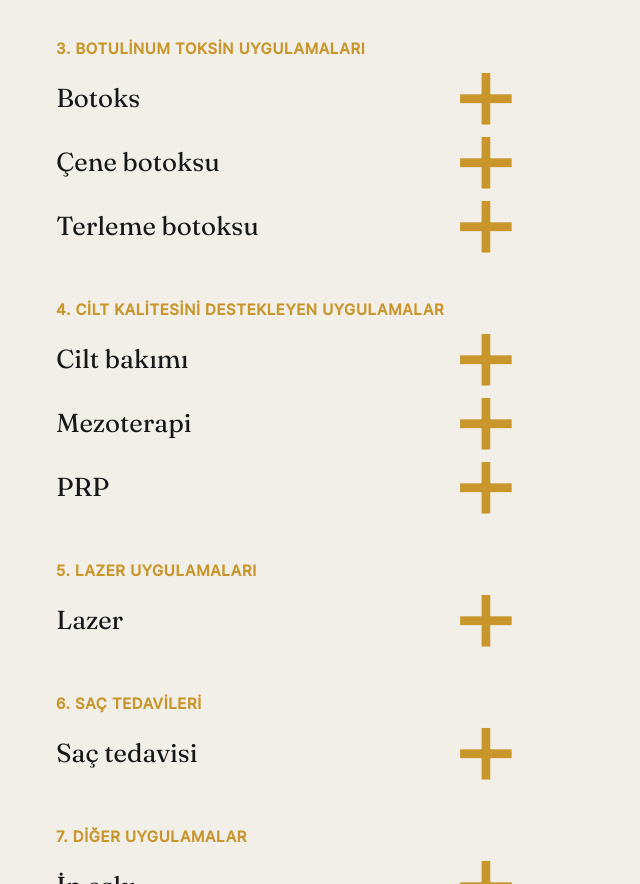
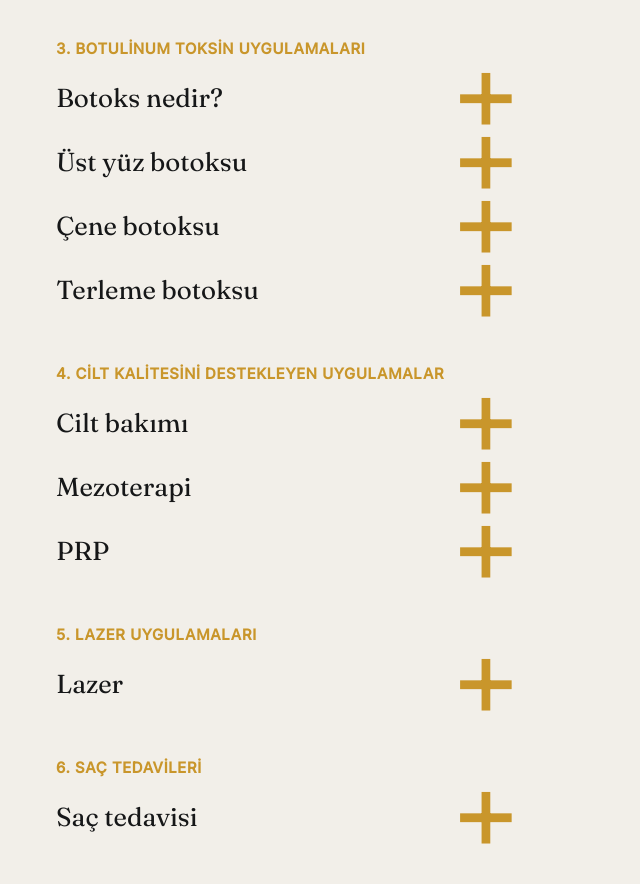
Before and after one commit to tolgaarpa/irsat-yasar, a plain HTML site: page index.html in a window 1280 px wide. Shown: the part 1875-2759 px from the top of the page, without its empty margins (0-640 px from the left). Drawn offline with Linux system fonts and the light colour scheme.

Commit message:
Botoks: 4 uygulama

```diff
--- a/index.html
+++ b/index.html
@@ -177,9 +177,10 @@ footer a.ik{display:inline-flex;align-items:center;gap:10px}footer a.ik svg{widt
         <li><details><summary data-g="19"><b>Nazolabial ve marionette dolgusu</b><i aria-hidden="true">+</i><span>Gülme çizgileri ve ağız köşesi çizgileri</span></summary><p><b>Nedir?</b> Burun kanadından ağız köşesine inen nazolabial çizgi ile ağız köşesinden çeneye inen marionette çizgilerinin dolgu ile yumuşatılmasıdır.</p><p><b>Neden oluşur?</b> Yaşla birlikte orta yüzdeki hacim azalır ve doku aşağı doğru iner; bu çizgiler derinleşir, yüze yorgun ya da küskün bir ifade verebilir.</p><p><b>Nasıl uygulanır?</b> Çoğu zaman yalnızca çizgiyi doldurmak yerine elmacık desteğiyle birlikte planlanır; böylece daha doğal bir sonuç elde edilir.</p><p><b>Etkisi ne kadar sürer?</b> Genellikle dokuz ay ile bir yıl arasıdır.</p></details></li>
         <li><details><summary data-g="21"><b>Sıvı yüz germe</b><i aria-hidden="true">+</i><span>Ameliyatsız, bütüncül toparlanma</span></summary><p><b>Nedir?</b> Yüzün birkaç bölgesine planlı şekilde dolgu uygulanarak ameliyat yapmadan sarkma görünümünün azaltılmasıdır.</p><p><b>Hangi bölgeler ele alınır?</b> Genellikle elmacık, şakak, çene ucu, çene hattı ve gerekirse nazolabial bölge birlikte değerlendirilir.</p><p><b>Kimler için uygundur?</b> Ameliyat istemeyen, hafif ve orta derecede sarkması olan kişiler için. İleri sarkmada cerrahi seçenekler konuşulur.</p><p><b>Etkisi ne kadar sürer?</b> Kullanılan ürünlere göre bir ila iki yıl. Uygulama aynı gün yapılır, günlük yaşama kısa sürede dönülür.</p></details></li>
         <li class="kat">3. Botulinum toksin uygulamaları</li>
-        <li><details><summary data-g="2"><b>Botoks</b><i aria-hidden="true">+</i><span>Mimik çizgilerinde denge · alın, kaş arası, göz çevresi</span></summary><p>Mimik kaslarının neden olduğu çizgilerde, kasın aşırı çalışmasını dengelemeye yönelik bir uygulama. Amaç ifadeyi silmek değil, yüzü daha dinlenmiş göstermek.</p></details></li>
-        <li><details><summary data-g="2"><b>Çene botoksu</b><i aria-hidden="true">+</i><span>Çiğneme kasında küçülme, daha ince alt yüz</span></summary><p>Çene botoksu, çiğneme kasına (masseter) yapılan botulinum toksin uygulamasıdır. Bu kas fazla geliştiğinde alt yüz köşeli ve geniş görünür; kas gevşeyince yüz hattı incelir.</p><p>Gece diş sıkma ve gıcırdatma şikâyetlerinde de rahatlama sağlayabilir. Etki birkaç haftada belirginleşir ve ortalama dört ila altı ay sürer; süre kişiden kişiye değişir.</p></details></li>
-        <li><details><summary data-g="2"><b>Terleme botoksu</b><i aria-hidden="true">+</i><span>Koltuk altı, el ve ayakta aşırı terleme</span></summary><p>Aşırı terleme (hiperhidroz), özellikle koltuk altı, avuç içi ve ayak tabanında günlük yaşamı zorlaştırabilir. Bu bölgelere yapılan botulinum toksin uygulaması, ter bezlerine giden sinir uyarısını geçici olarak azaltır.</p><p>Etki genellikle birkaç gün içinde başlar ve ortalama altı ay ile bir yıl arasında sürer. Uygulama ince iğnelerle, kısa sürede yapılır.</p></details></li>
+        <li><details><summary data-g="2"><b>Botoks nedir?</b><i aria-hidden="true">+</i><span>Kas hareketini geçici olarak azaltan uygulama</span></summary><p><b>Nedir?</b> Botoks, botulinum toksininin çok küçük dozlarda kasa uygulanmasıdır. Sinirden kasa giden uyarıyı geçici olarak azaltır; kas daha az kasıldığı için mimik çizgileri yumuşar.</p><p><b>Nasıl uygulanır?</b> İnce iğnelerle, belirlenen noktalara birkaç dakikada yapılır. Genellikle anestezi gerekmez, sonrasında günlük yaşama hemen dönülür.</p><p><b>Etkisi ne zaman başlar, ne kadar sürer?</b> Etki üç ila beş günde başlar, iki hafta civarında tamamlanır ve ortalama dört ila altı ay sürer.</p><p><b>Kimlere uygulanmaz?</b> Hamilelik ve emzirme döneminde, bazı kas ve sinir hastalıklarında ve uygulama bölgesinde enfeksiyon varken yapılmaz.</p></details></li>
+        <li><details><summary data-g="2"><b>Üst yüz botoksu</b><i aria-hidden="true">+</i><span>Alın, kaş arası ve göz çevresi çizgileri</span></summary><p><b>Nedir?</b> Alındaki yatay çizgiler, kaş arasındaki dikey çizgiler ve göz kenarındaki kaz ayakları için yapılan botoks uygulamasıdır.</p><p><b>Ne sağlar?</b> Yüz daha dinlenmiş görünür; doğru dozla ifade korunur, yüz donuk durmaz. Kaşlarda hafif bir kalkma etkisi de sağlanabilir.</p><p><b>Etkisi ne kadar sürer?</b> Ortalama dört ila altı ay. Düzenli uygulamalarda çizgilerin derinleşmesi yavaşlar.</p><p><b>Sonrasında nelere dikkat edilir?</b> İlk birkaç saat uzanmamak, bölgeye masaj yapmamak ve ilk gün yoğun spordan kaçınmak önerilir.</p></details></li>
+        <li><details><summary data-g="2"><b>Çene botoksu</b><i aria-hidden="true">+</i><span>Çiğneme kasında küçülme, daha ince alt yüz</span></summary><p><b>Nedir?</b> Çiğneme kasına (masseter) yapılan botoks uygulamasıdır. Fazla gelişmiş kas gevşeyip küçüldükçe alt yüz incelir, köşeli görünüm yumuşar.</p><p><b>Diş sıkmaya etkisi var mı?</b> Gece diş sıkma ve gıcırdatmaya bağlı çene ağrısında rahatlama sağlayabilir.</p><p><b>Etkisi ne zaman görülür?</b> Kasın küçülmesi birkaç haftada belirginleşir; şekil değişikliği dört ila altı haftada netleşir.</p><p><b>Etkisi ne kadar sürer?</b> Ortalama dört ila altı ay; tekrarlanan uygulamalarla süre uzayabilir.</p></details></li>
+        <li><details><summary data-g="2"><b>Terleme botoksu</b><i aria-hidden="true">+</i><span>Koltuk altı, el ve ayakta aşırı terleme</span></summary><p><b>Nedir?</b> Aşırı terlemenin (hiperhidroz) olduğu bölgelere yapılan botoks uygulamasıdır. Ter bezlerine giden sinir uyarısını geçici olarak azaltır.</p><p><b>Hangi bölgelere uygulanır?</b> En sık koltuk altı, avuç içi ve ayak tabanı.</p><p><b>Etkisi ne kadar sürer?</b> Birkaç gün içinde başlar, ortalama altı ay ile bir yıl arasında sürer.</p><p><b>Uygulama nasıl yapılır?</b> Bölgeye çok sayıda ince iğne ile yapılır, yaklaşık yarım saat sürer; avuç içinde uyuşturucu krem kullanılabilir.</p></details></li>
         <li class="kat">4. Cilt kalitesini destekleyen uygulamalar</li>
         <li><details><summary data-g="2"><b>Cilt bakımı</b><i aria-hidden="true">+</i><span>Doku ve ton, cilt tipine göre</span></summary><p>Cildin esnekliği ve tonu için, cilt tipine göre planlanan bakım uygulamaları.</p></details></li>
         <li><details><summary data-g="2"><b>Mezoterapi</b><i aria-hidden="true">+</i><span>İhtiyaca göre seçilen içerik, küçük dozlarla</span></summary><p>Cildin orta katmanına vitamin, mineral ve hyaluronik asit gibi, ihtiyaca göre seçilen içeriklerin küçük dozlarla uygulanması.</p></details></li>
```
